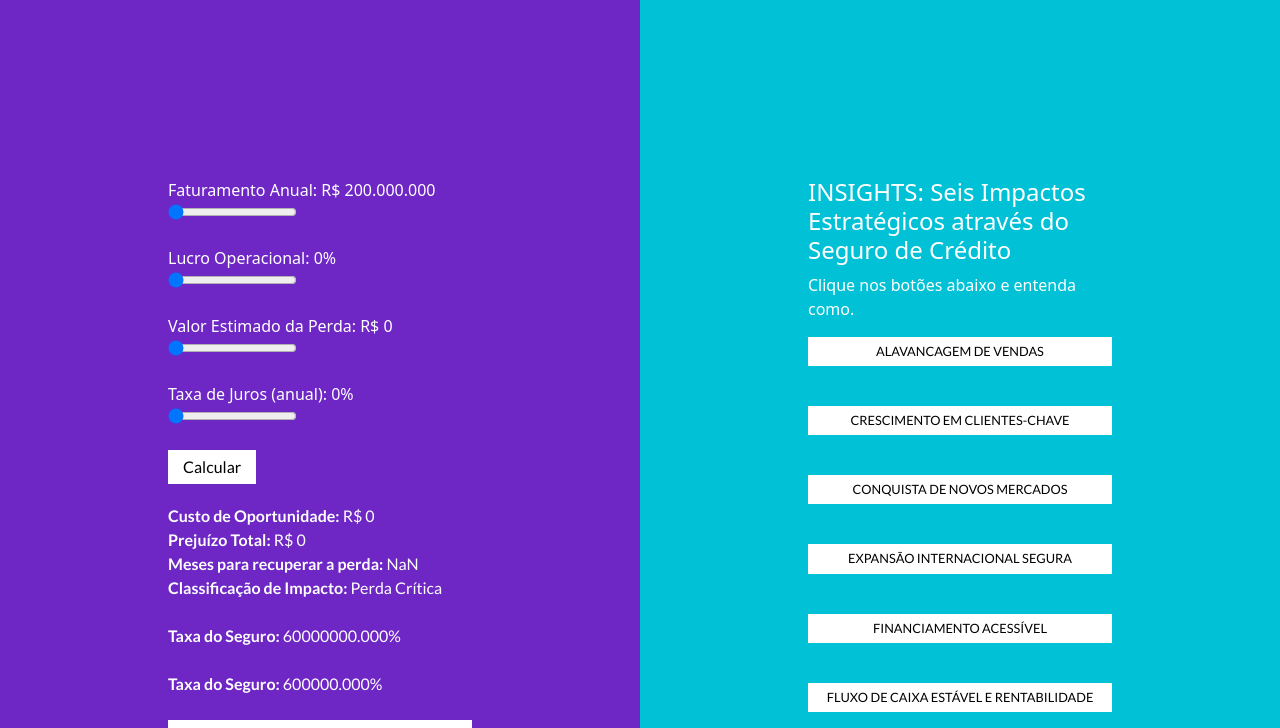
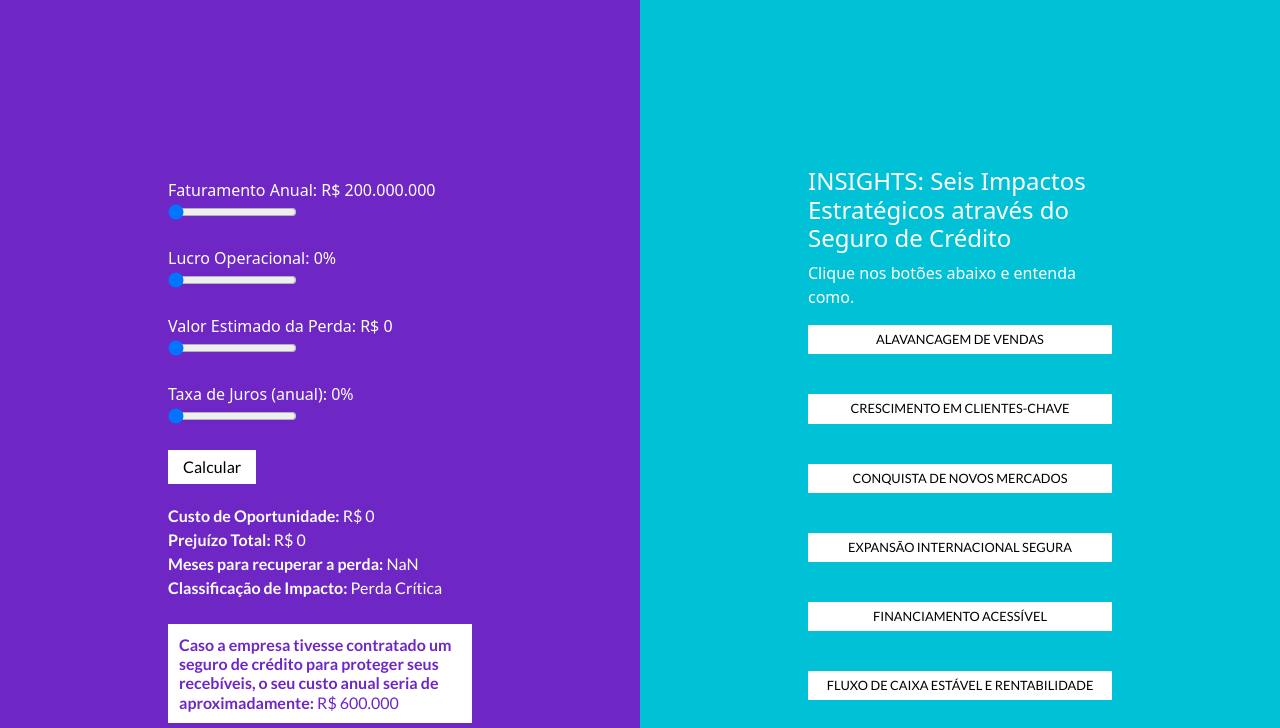
Before and after one commit to fabiogabrielli/chubb, a plain HTML site: page index.html in a window 1280 px wide. Both pictures are taken after a click on the button "Calcular". Shown: the part 58-786 px from the top of the page. Drawn offline with nearby package versions, Linux system fonts and the light colour scheme; a web font is replaced by a local one.

Commit message:
formula correta

```diff
--- a/index.html
+++ b/index.html
@@ -168,33 +168,19 @@
         const taxaMinima = 0.0005; // 0,05%
         const faturamentoMaximo = 10000000000; // R$ 10 bilhões
         const faturamentoMinimo = 200000000; // R$ 200 milhoes
-        //var taxaSeguro = taxaMaxima + ((taxaMaxima - taxaMinima) * (faturamentoAnual - faturamentoMinimo)) / (faturamentoMaximo - faturamentoMinimo);
-        //let taxaSeguro = taxaMaxima - ((faturamentoAnual / faturamentoMaximo) * (taxaMaxima - taxaMinima));
-        //let taxaSeguro = taxaMaxima - (faturamentoAnual * ((taxaMaxima-taxaMinima)/faturamentoMaximo));
-        //let taxaSeguro = taxaMaxima - ((faturamentoAnual-faturamentoMinimo)/(faturamentoMaximo-faturamentoMinimo)) * (taxaMaxima - taxaMinima);
-        //let taxaSeguro = taxaMaxima - (faturamentoAnual * ((taxaMaxima-taxaMinima)/faturamentoMaximo));
 
-
-        var taxaSeguro;
+        var custoSeguro;
         if (faturamentoAnual <= 1000000000) {
-        taxaSeguro = ((faturamentoAnual - 200000000) / (1000000000 - 200000000) * (2000000000 - 600000000) + 600000000) / 1000;
+        custoSeguro = ((faturamentoAnual - 200000000) / (1000000000 - 200000000) * (2000000000 - 600000000) + 600000000) / 1000;
         } else {
-        taxaSeguro = ((faturamentoAnual - 1000000000) / (10000000000 - 1000000000) * (5000000000 - 2000000000) + 2000000000) / 1000;
+        custoSeguro = ((faturamentoAnual - 1000000000) / (10000000000 - 1000000000) * (5000000000 - 2000000000) + 2000000000) / 1000;
         }
-
-        //taxaSeguro = Math.max(Math.min(taxaSeguro, taxaMaxima), taxaMinima);
-        //taxaSeguro = Math.max(taxaSeguro, taxaMinima); // Garante que a taxa não seja menor que o mínimo
-
-        let custoSeguro = faturamentoAnual * taxaSeguro;
-        let taxaSeguroPorCento = taxaSeguro * 100;
 
         resultDiv.innerHTML = `
             <b>Custo de Oportunidade: </b>R$ ${formatValue(custoOportunidade.toFixed(2))}<br>
             <b>Prejuízo Total:</b> R$ ${formatValue(perdaEstimadaTotal.toFixed(2))}<br>
             <b>Meses para recuperar a perda:</b> ${mesesParaRecuperar.toFixed(2)}<br>
             <b>Classificação de Impacto:</b> ${classificacaoImpacto}<br><br>
-            <b>Taxa do Seguro:</b> ${taxaSeguroPorCento.toFixed(3)}%<br><br>
-            <b>Taxa do Seguro:</b> ${taxaSeguro.toFixed(3)}%<br><br>
             <p><b>Caso a empresa tivesse contratado um seguro de crédito para proteger seus recebíveis, o seu custo anual seria de aproximadamente: </b>R$ ${formatValue(custoSeguro.toFixed(2))}</p>
         `;
     }
```
